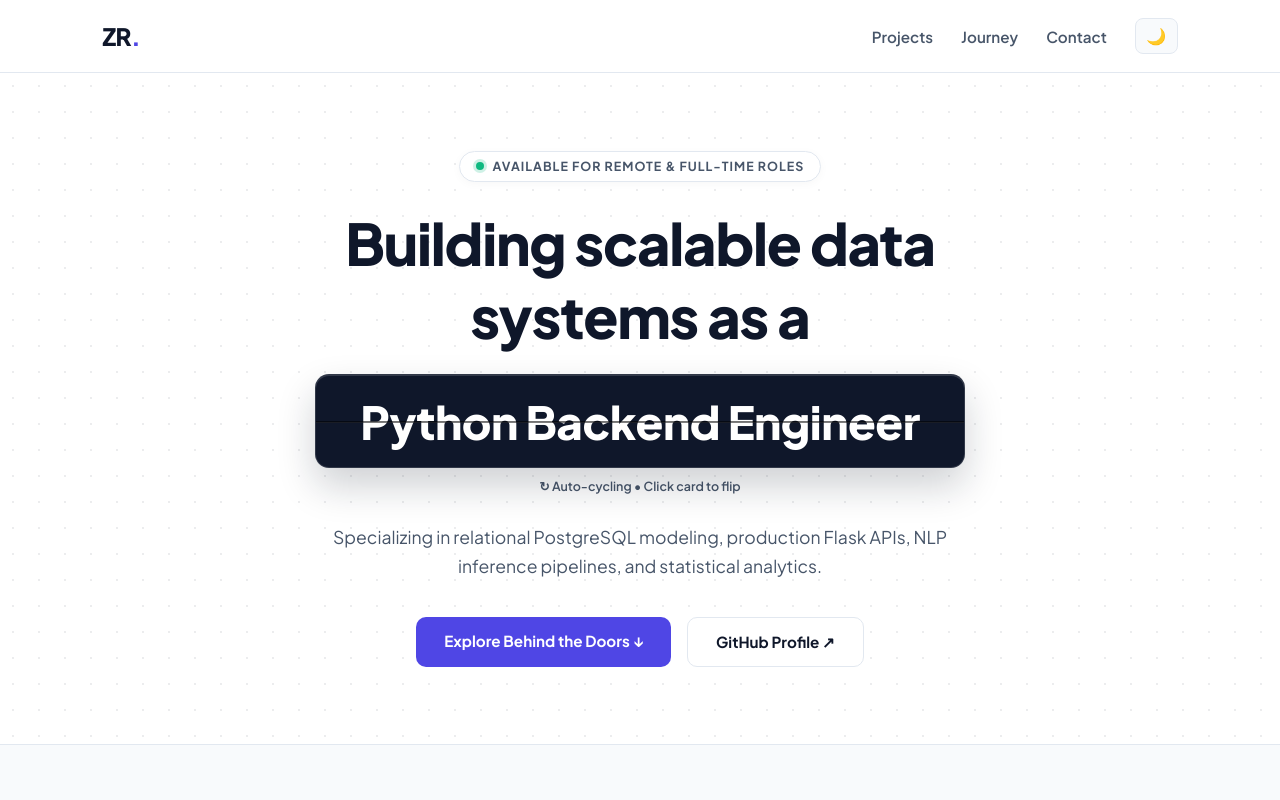
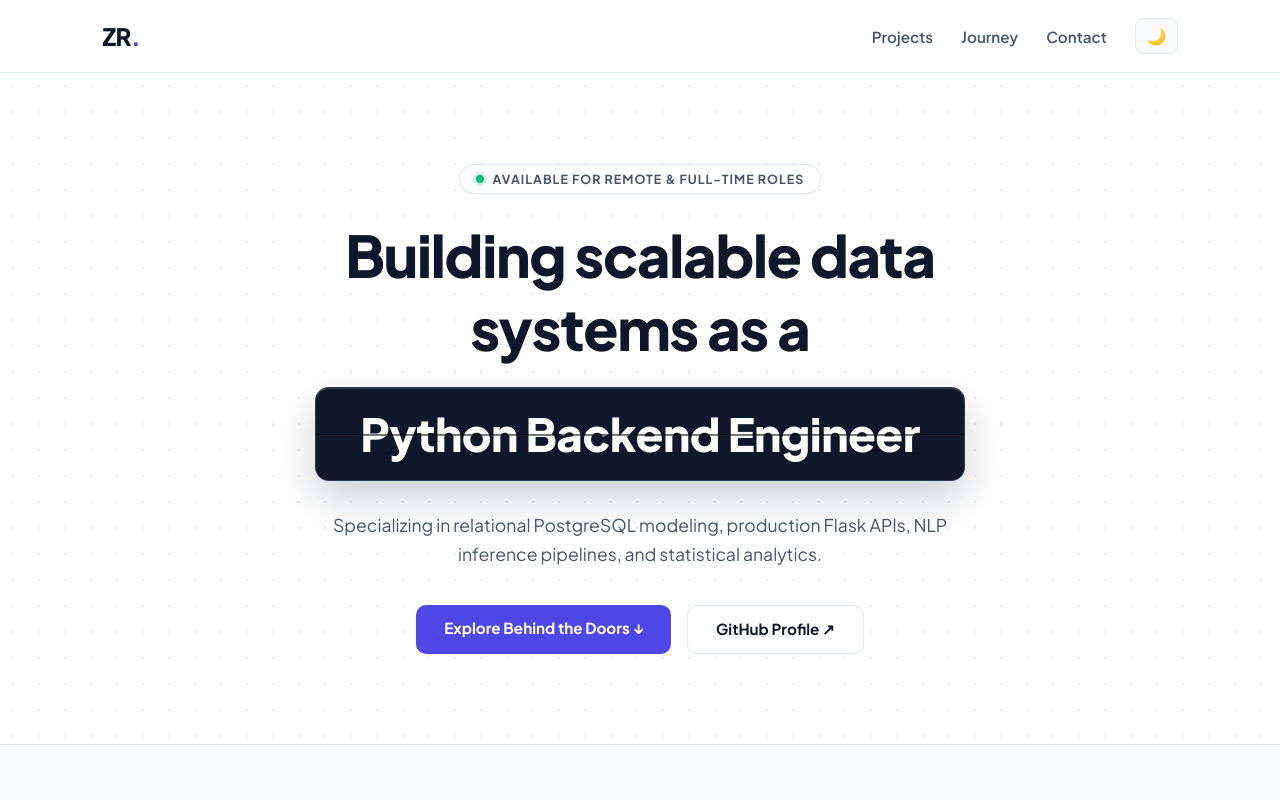
Before and after one commit to zanishcodes7/zanishcodes7.github.io, a plain HTML site: page index.html in a window 1280 px wide. Shown: the top 800 px of the page. Drawn offline with Linux system fonts and the light colour scheme.

Commit message:
Update portfolio with interactive flip card hero and doors

```diff
--- a/index.html
+++ b/index.html
@@ -36,7 +36,7 @@
           <div class="flap-hinge"></div>
           <span id="role-text">Data Scientist</span>
         </div>
-        <span class="flap-hint">↻ Auto-cycling • Click card to flip</span>
+
       </div>
 
       <p class="hero-sub">
```
